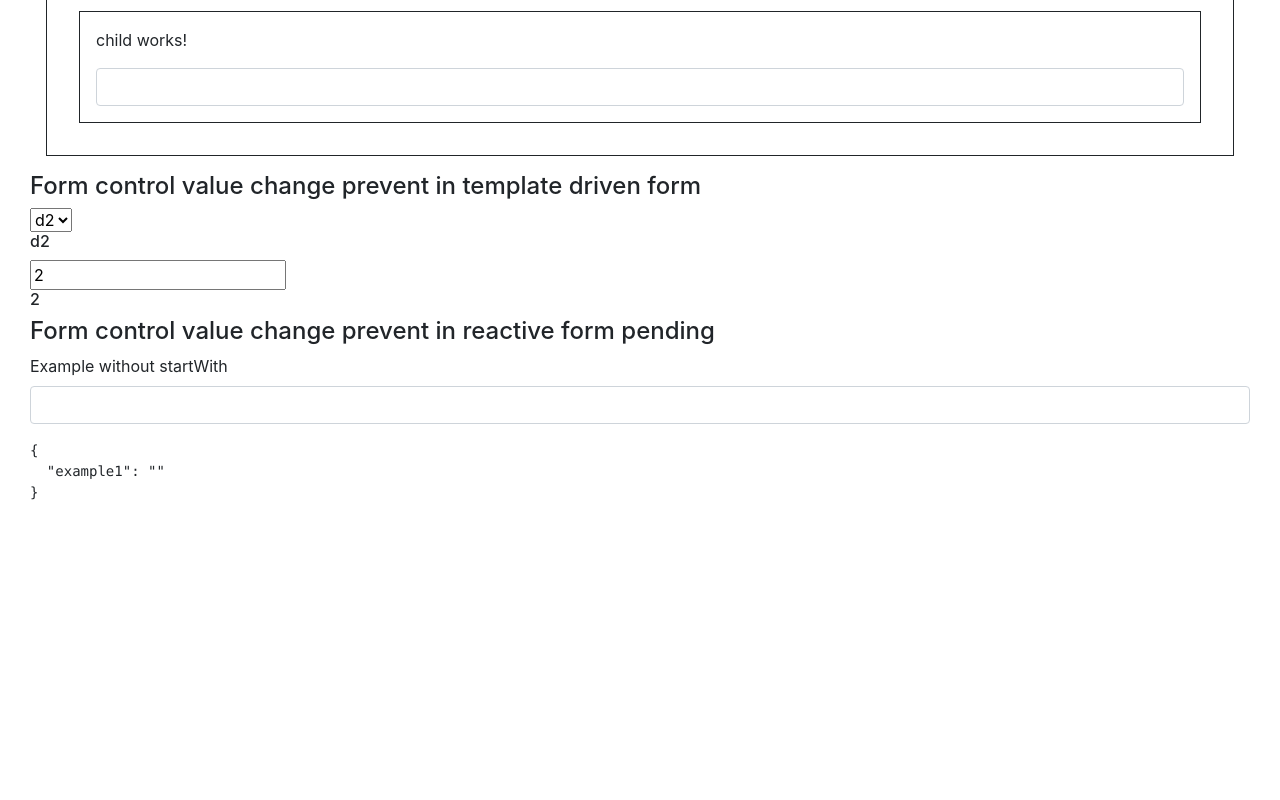
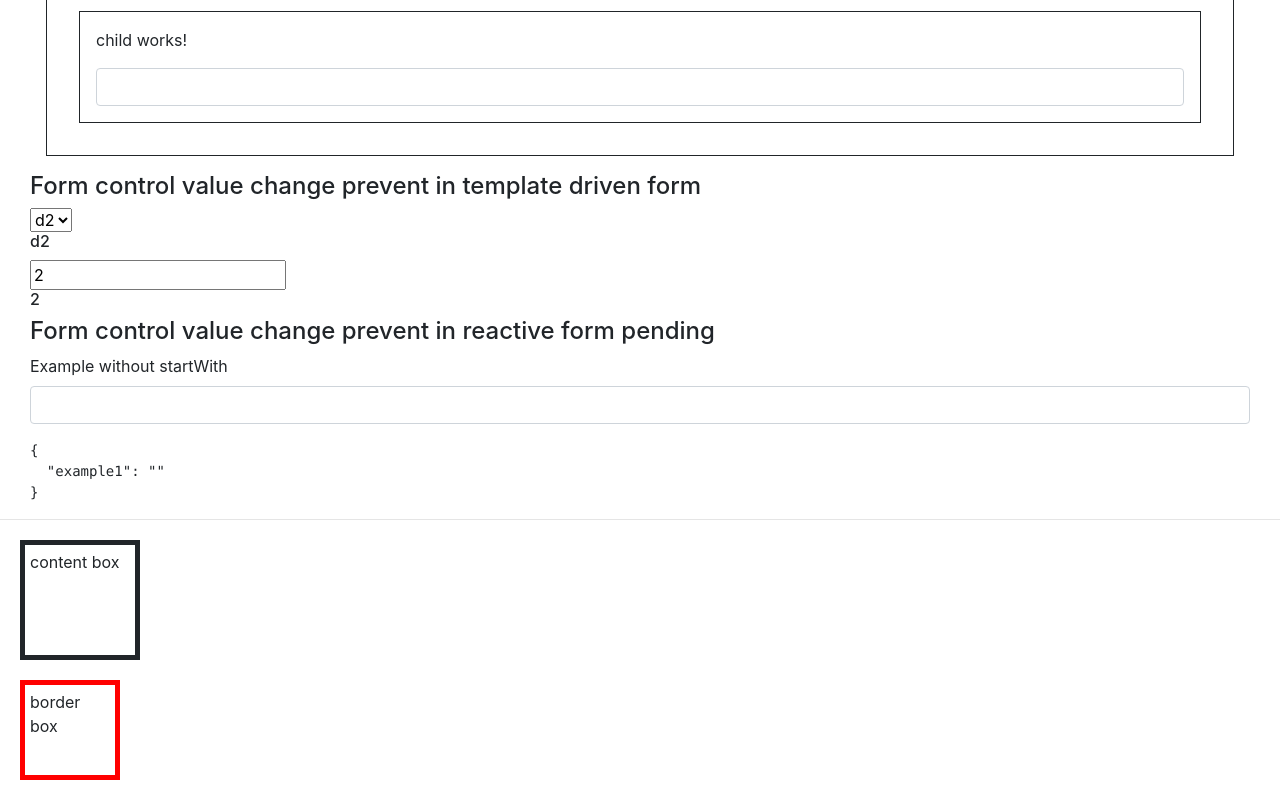
Before and after one commit to kartik468/angular-exercise, an Angular app: page /home in a window 1280 px wide. Shown: the part 864-1664 px from the top of the page. Before the commit the page ends 1383 px from the top, so only its background shows below. Built offline with nearby package versions, Linux system fonts and the light colour scheme.

Commit message:
misc commit.

```diff
--- a/package.json
+++ b/package.json
@@ -4,7 +4,7 @@
   "scripts": {
     "ng": "ng",
     "start": "ng serve",
-    "build": "ng build",
+    "build": "ng build --prod",
     "test": "ng test",
     "lint": "ng lint",
     "e2e": "ng e2e"
--- a/src/app/app.component.html
+++ b/src/app/app.component.html
@@ -30,20 +30,12 @@
     </a>
   </li>
   <li class="nav-item">
-    <a
-      routerLink="/admin"
-      routerLinkActive="active"
-      class="nav-link"
-    >
+    <a routerLink="/admin" routerLinkActive="active" class="nav-link">
       Admin
     </a>
   </li>
   <li class="nav-item">
-    <a
-      routerLink="/rxjs"
-      routerLinkActive="active"
-      class="nav-link"
-    >
+    <a routerLink="/rxjs" routerLinkActive="active" class="nav-link">
       RxJs
     </a>
   </li>
@@ -52,3 +44,12 @@
 <div class="container-fluid">
   <router-outlet></router-outlet>
 </div>
+
+<hr/>
+<div class="content-box-div">
+  content box
+</div>
+
+<div class="border-box-div">
+  border box
+</div>
--- a/src/app/app.component.scss
+++ b/src/app/app.component.scss
@@ -1,3 +1,22 @@
 .btn {
   margin: 1rem;
 }
+
+
+.content-box-div {
+  padding: 5px;
+  border: 5px solid;
+  margin: 20px;
+  height: 100px;
+  width: 100px;
+  box-sizing: content-box;
+}
+
+.border-box-div {
+  padding: 5px;
+  border: 5px solid red;
+  margin: 20px;
+  height: 100px;
+  width: 100px;
+  box-sizing: border-box;
+}
--- a/src/app/app.component.ts
+++ b/src/app/app.component.ts
@@ -1,10 +1,34 @@
-import { Component } from '@angular/core';
+import { Component, OnInit } from '@angular/core';
 
 @Component({
   selector: 'kar-root',
   templateUrl: './app.component.html',
   styleUrls: ['./app.component.scss']
 })
-export class AppComponent {
+export class AppComponent implements OnInit {
   title = 'kartik-site';
+
+  ngOnInit() {
+    // console.log('promise and set timeout start');
+    console.log('1');
+    setTimeout(() => {
+      console.log('2');
+    }, 0);
+    const p1 = new Promise((resolve, reject) => {
+      resolve('3');
+    });
+    p1.then((val) => {
+      console.log('p1', val);
+    });
+    p1.then((val) => {
+      console.log('p1', val);
+    });
+    const p2 = Promise.resolve('4');
+    p2.then((val) => {
+      console.log(val);
+    });
+
+    console.log('5');
+    // console.log('promise and set timeout end');
+  }
 }
```
Also changed, not shown: 1 other file (tests, documents, lock files or other folders).
